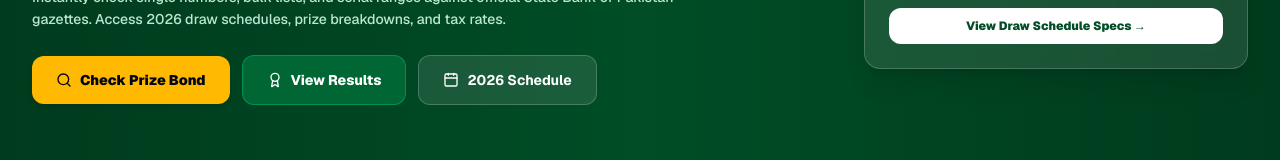
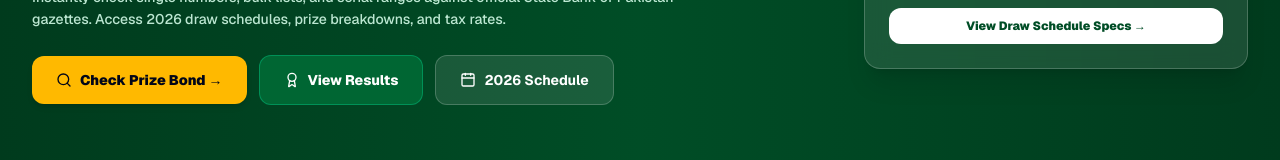
Before and after one commit to moiz962748-ai/prizebond_pakistan, a Next.js app: page / in a window 1280 px wide. Shown: the part 351-511 px from the top of the page. Built offline with nearby package versions, Linux system fonts and the light colour scheme; no server answers; the database is empty.

Commit message:
Restore original hero section subtitle and button text

```diff
--- a/src/views/HomePage.tsx
+++ b/src/views/HomePage.tsx
@@ -70,7 +70,7 @@ export const HomePage: React.FC<HomePageProps> = ({ onNavigate, cmsContent = {},
 
             {/* Dynamic Hero Subtitle */}
             <p className="text-xs sm:text-sm text-emerald-100/90 leading-relaxed font-medium">
-              {cmsContent.hero_subtitle || 'Instantly check single numbers, bulk lists, and serial ranges against official State Bank of Pakistan gazettes. Access 2026 draw schedules, prize breakdowns, and tax rates.'}
+              Instantly check single numbers, bulk lists, and serial ranges against official State Bank of Pakistan gazettes. Access 2026 draw schedules, prize breakdowns, and tax rates.
             </p>
 
             <div className="flex flex-wrap items-center justify-center lg:justify-start gap-3 pt-2">
@@ -82,7 +82,7 @@ export const HomePage: React.FC<HomePageProps> = ({ onNavigate, cmsContent = {},
                 <Search className="w-4 h-4" />
                 {/* Dynamic Button Text */}
                 <span>
-                  {cmsContent.search_button || 'Check Prize Bond'}
+                  Check Prize Bond →
                 </span>
               </button>
 
```
